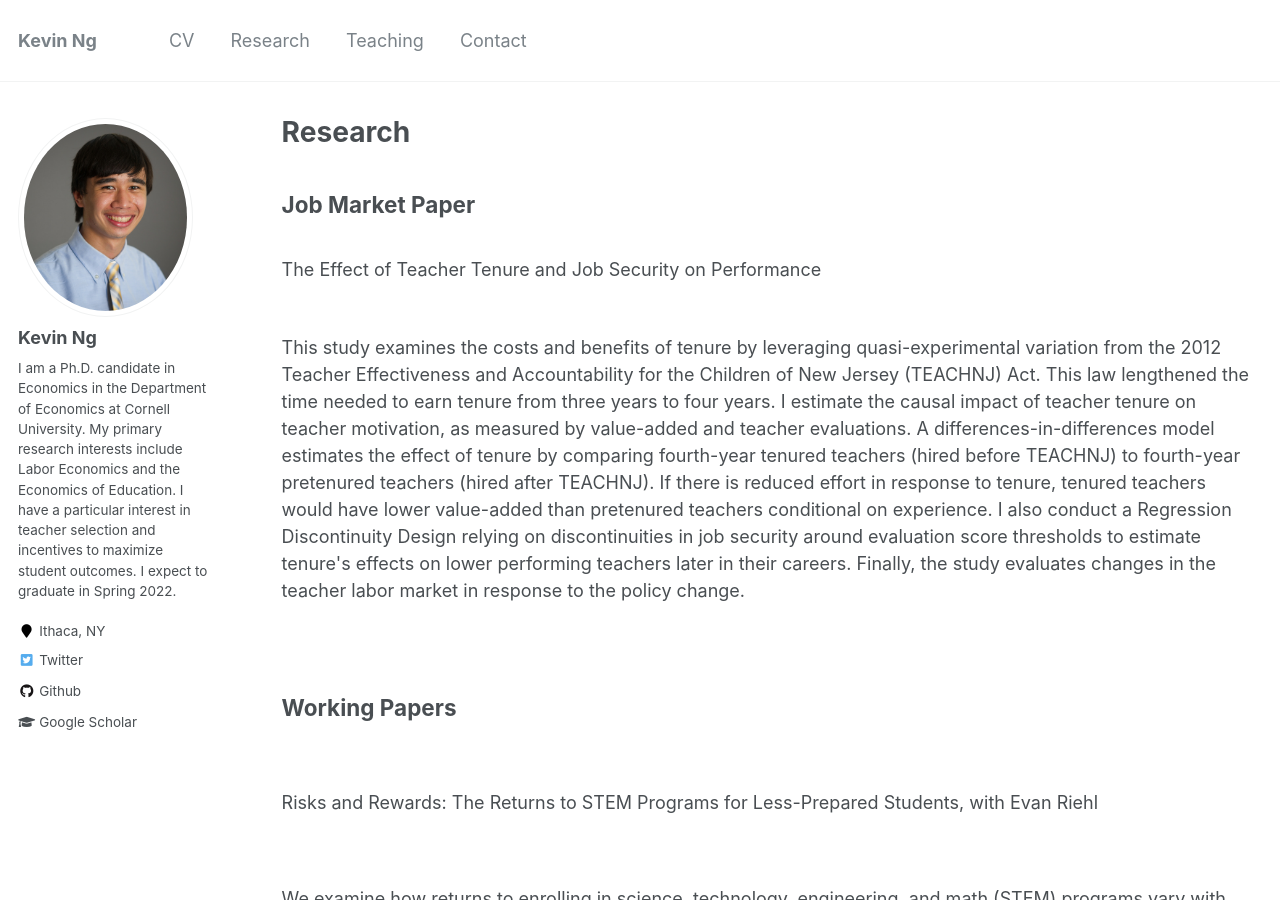
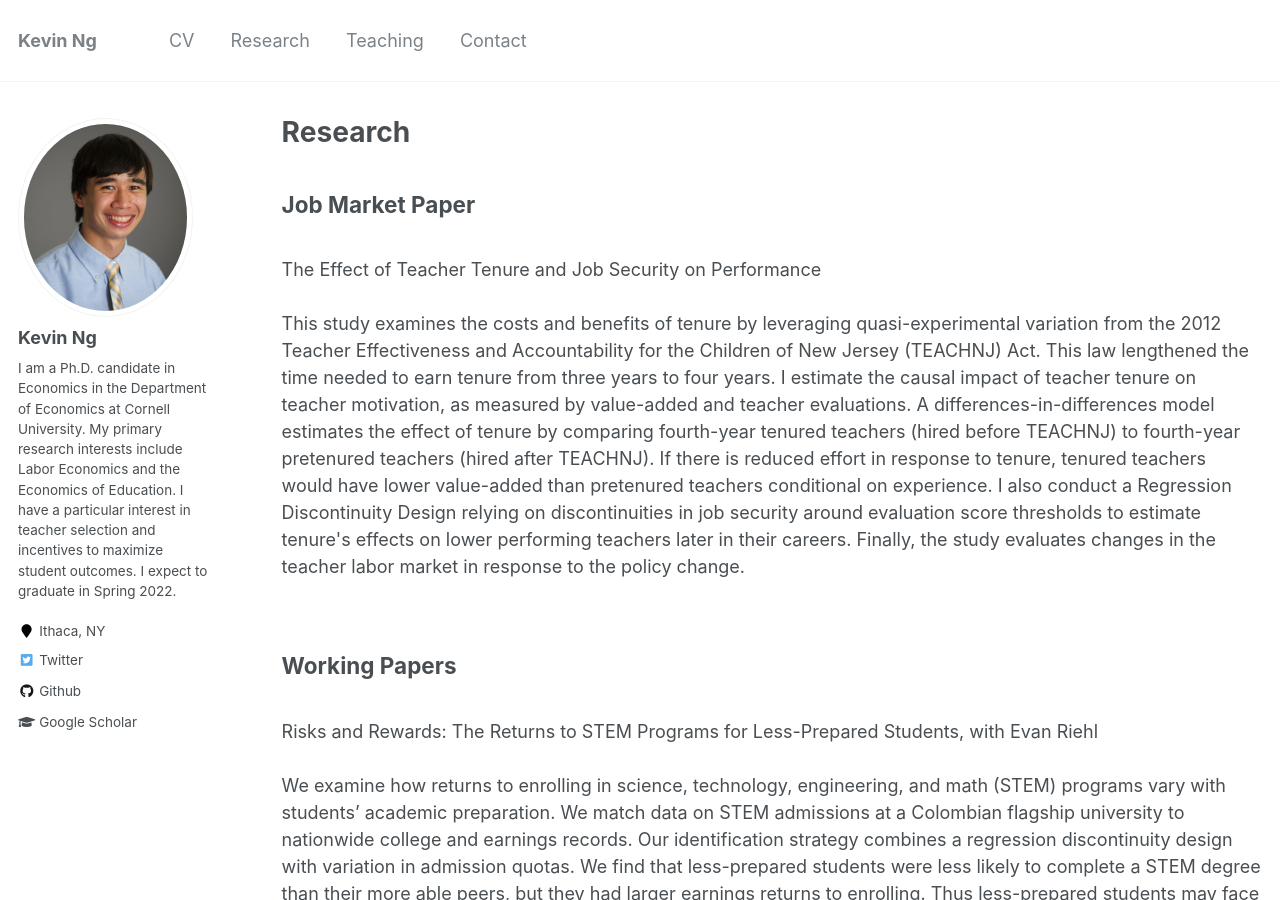
Before and after one commit to KevinCNg/kevincng.github.io, a Jekyll site: the page built from _pages/research.md, in a window 1280 px wide and 900 px high. Built offline with Jekyll 4.4.1, drawn with Linux system fonts in a browser that asks for light colours.

Commit message:
Update research.md

```diff
--- a/_pages/research.md
+++ b/_pages/research.md
@@ -7,14 +7,17 @@ author_profile: true
 <p id="1.5-spaced" style="line-height: 150%;">
 <h2> Job Market Paper </h2><br>
 <div> The Effect of Teacher Tenure and Job Security on Performance</div> <br>
+<div>This study examines the costs and benefits of tenure by leveraging quasi-experimental variation from the 2012 Teacher Effectiveness and Accountability for the Children of New Jersey (TEACHNJ) Act. This law lengthened the time needed to earn tenure from three years to four years. I estimate the causal impact of teacher tenure on teacher motivation, as measured by value-added and teacher evaluations. A differences-in-differences model estimates the effect of tenure by comparing fourth-year tenured teachers (hired before TEACHNJ) to fourth-year pretenured teachers (hired after TEACHNJ). If there is reduced effort in response to tenure, tenured teachers would have lower value-added than pretenured teachers conditional on experience. I also conduct a Regression Discontinuity Design relying on discontinuities in job security around evaluation score thresholds to estimate tenure's effects on lower performing teachers later in their careers. Finally, the study evaluates changes in the teacher labor market in response to the policy change. </div><br>
 </p>
-<div>This study examines the costs and benefits of tenure by leveraging quasi-experimental variation from the 2012 Teacher Effectiveness and Accountability for the Children of New Jersey (TEACHNJ) Act. This law lengthened the time needed to earn tenure from three years to four years. I estimate the causal impact of teacher tenure on teacher motivation, as measured by value-added and teacher evaluations. A differences-in-differences model estimates the effect of tenure by comparing fourth-year tenured teachers (hired before TEACHNJ) to fourth-year pretenured teachers (hired after TEACHNJ). If there is reduced effort in response to tenure, tenured teachers would have lower value-added than pretenured teachers conditional on experience. I also conduct a Regression Discontinuity Design relying on discontinuities in job security around evaluation score thresholds to estimate tenure's effects on lower performing teachers later in their careers. Finally, the study evaluates changes in the teacher labor market in response to the policy change. </div><br>
 
-<h2> Working Papers </h2><br style="line-height: 5px" />
-<div>Risks and Rewards: The Returns to STEM Programs for Less-Prepared Students, with Evan Riehl</div><br style="line-height: 5px" />
+<p id="1.5-spaced" style="line-height: 150%;">
+<h2> Working Papers </h2><br>
+<div>Risks and Rewards: The Returns to STEM Programs for Less-Prepared Students, with Evan Riehl</div><br>
 <div>We examine how returns to enrolling in science, technology, engineering, and math (STEM) programs vary with students’ academic preparation. We match data on STEM admissions at a Colombian flagship university to nationwide college and earnings records. Our identification strategy combines a regression discontinuity design with variation in admission quotas. We find that less-prepared students were less likely to complete a STEM degree than their more able peers, but they had larger earnings returns to enrolling. Thus less-prepared students may face a stark risk/reward tradeoff in pursuing STEM degrees, which has implications for policies that promote STEM enrollment.</div> <br>
+</p>
 
-
-<h2> Publications </h2><br style="line-height: 5px" />
-<div><a href="http://kevincng.github.io/files/Ng_2017.pdf">Analyzing Major League Baseball Player’s Performance Based on Age and Experience</a>, 2017, <i>Journal of Sports Economics & Management</i>, 7(2), 78-100.</div><br style="line-height: 5px" />
+<p id="1.5-spaced" style="line-height: 150%;">
+<h2> Publications </h2><br>
+<div><a href="http://kevincng.github.io/files/Ng_2017.pdf">Analyzing Major League Baseball Player’s Performance Based on Age and Experience</a>, 2017, <i>Journal of Sports Economics & Management</i>, 7(2), 78-100.</div><br>
 <div>This study models player performance as a function of age, experience, and talent. The unbalanced panel includes 5,754 seasons spread among 562 batters and 4,767 seasons spread among 489 pitchers. Peak physical age for hitters and pitchers are 26.6 years and 24.5 years, respectively, when holding experience constant. With increased experience, batters peak near age 29, while pitchers peak near age 28. Also, batters encounter greater fluctuations in performance over their careers than pitchers. This model is designed for use by MLB teams to predict future performance based on a player’s first six years of statistics. </div>
+</p>
```
